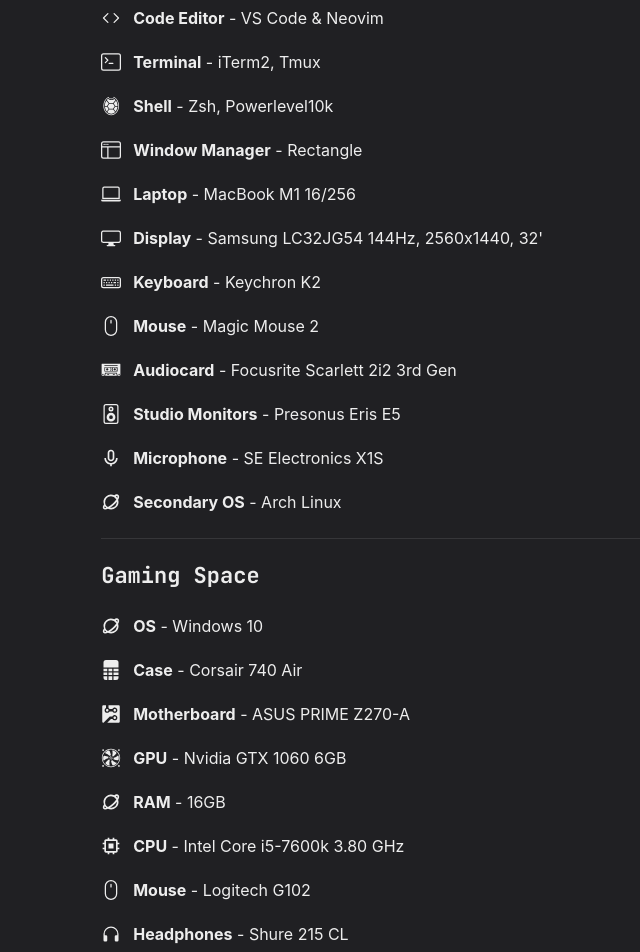
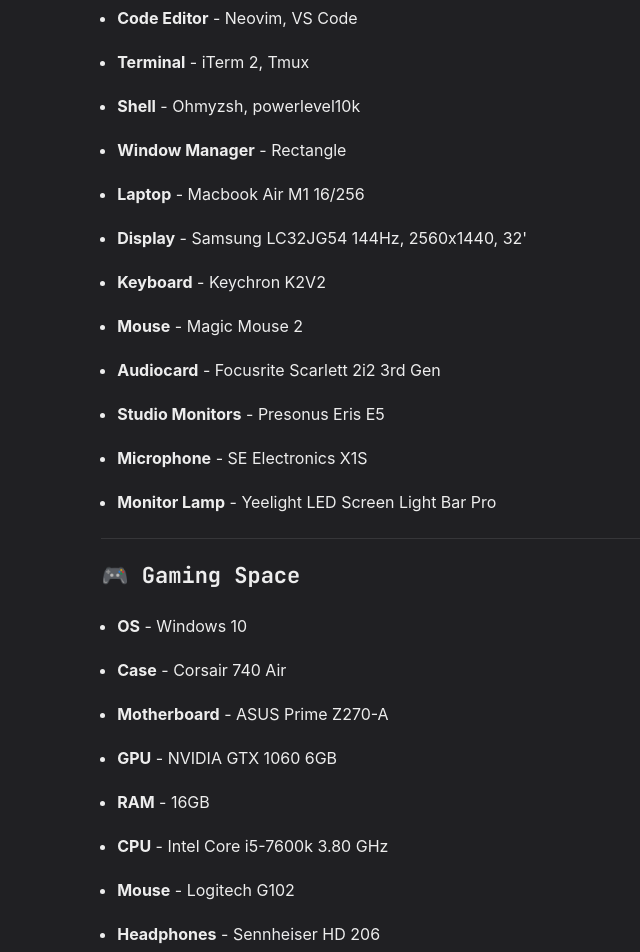
Before and after one commit to IcyKit/Personal-Website, a Next.js app: page /workspace in a window 1280 px wide. Shown: the part 160-1112 px from the top of the page, without its empty margins (252-892 px from the left). Built offline with nearby package versions, Linux system fonts and the light colour scheme.

Commit message:
Update: Main, stack, works, workspace pages updated

```diff
--- a/components/grid-item.js
+++ b/components/grid-item.js
@@ -1,16 +1,16 @@
-import NextLink from 'next/link';
-import Image from 'next/image';
-import { Box, Text, LinkBox, LinkOverlay } from '@chakra-ui/react';
-import { Global } from '@emotion/react';
+import NextLink from "next/link";
+import Image from "next/image";
+import { Box, Text, LinkBox, LinkOverlay } from "@chakra-ui/react";
+import { Global } from "@emotion/react";
 
 export const GridItem = ({ children, href, title, thumbnail }) => (
-  <Box w='100%' align="center">
+  <Box w="100%" align="center">
     <LinkBox cursor="pointer">
       <Image
         src={thumbnail}
         alt={title}
         className="grid-item-thumbnail"
-        placeholder='blur'
+        placeholder="blur"
         loading="lazy"
       />
       <LinkOverlay href={href} target="_blank">
@@ -19,28 +19,28 @@ export const GridItem = ({ children, href, title, thumbnail }) => (
       <Text fontSize={14}>{children}</Text>
     </LinkBox>
   </Box>
-)
+);
 
 export const WorkGridItem = ({ children, title, thumbnail, workLink }) => (
   <Box w="100%" align="center">
     <NextLink href={workLink} target="_blank">
       <LinkBox cursor="pointer">
-        <Image src={thumbnail}
+        <Image
+          src={thumbnail}
           alt={title}
           className="grid-item-thumbnail"
-          placeholder='blur' />
-        <LinkOverlay href={workLink}>
+          placeholder="blur"
+        />
+        <LinkOverlay href={workLink} target="_blank">
           <Text mt={2} fontSize={20}>
             {title}
           </Text>
         </LinkOverlay>
-        <Text fontSize={14}>
-          {children}
-        </Text>
+        <Text fontSize={14}>{children}</Text>
       </LinkBox>
     </NextLink>
   </Box>
-)
+);
 
 export const GridItemStyle = () => (
   <Global
@@ -50,4 +50,4 @@ export const GridItemStyle = () => (
     }
   `}
   />
-)
+);
--- a/pages/workspace.js
+++ b/pages/workspace.js
@@ -26,116 +26,132 @@ import { BiPlanet, BiChip, BiMicrophone } from "react-icons/bi";
 import { GoCircuitBoard } from "react-icons/go";
 import { MdOutlinePadding } from "react-icons/md";
 
+const workingSpace = [
+  {
+    title: "OS",
+    descr: "macOS",
+  },
+  {
+    title: "Code Editor",
+    descr: "Neovim, VS Code",
+  },
+  {
+    title: "Terminal",
+    descr: "iTerm 2, Tmux",
+  },
+  {
+    title: "Shell",
+    descr: "Ohmyzsh, powerlevel10k",
+  },
+  {
+    title: "Window Manager",
+    descr: "Rectangle",
+  },
+  {
+    title: "Laptop",
+    descr: "Macbook Air M1 16/256",
+  },
+  {
+    title: "Display",
+    descr: "Samsung LC32JG54 144Hz, 2560x1440, 32'",
+  },
+  {
+    title: "Keyboard",
+    descr: "Keychron K2V2",
+  },
+  {
+    title: "Mouse",
+    descr: "Magic Mouse 2",
+  },
+  {
+    title: "Audiocard",
+    descr: "Focusrite Scarlett 2i2 3rd Gen",
+  },
+  {
+    title: "Studio Monitors",
+    descr: "Presonus Eris E5",
+  },
+  {
+    title: "Microphone",
+    descr: "SE Electronics X1S",
+  },
+  {
+    title: "Monitor Lamp",
+    descr: "Yeelight LED Screen Light Bar Pro",
+  },
+];
+
+const gamingSpace = [
+  {
+    title: "OS",
+    descr: "Windows 10",
+  },
+  {
+    title: "Case",
+    descr: "Corsair 740 Air",
+  },
+  {
+    title: "Motherboard",
+    descr: "ASUS Prime Z270-A",
+  },
+  {
+    title: "GPU",
+    descr: "NVIDIA GTX 1060 6GB",
+  },
+  {
+    title: "RAM",
+    descr: "16GB",
+  },
+  {
+    title: "CPU",
+    descr: "Intel Core i5-7600k 3.80 GHz",
+  },
+  {
+    title: "Mouse",
+    descr: "Logitech G102",
+  },
+  {
+    title: "Headphones",
+    descr: "Sennheiser HD 206",
+  },
+  {
+    title: "Mouse Pad",
+    descr: "ZET GAMING GM-XL Gun",
+  },
+];
+
 const Stack = () => {
   return (
     <Layout title="Workspace">
       <Container mt={4}>
         <Section delay={0.2}>
           <Heading Heading as="h3" fontSize={22}>
-            Working Space
+            🖥️ Working Space
           </Heading>
         </Section>
         <Section delay={0.2}>
-          <List spacing={5} fontSize={16}>
-            <ListItem>
-              <ListIcon as={BiPlanet} w={5} h={5} mr={3} />
-              <b>OS</b> - macOS
-            </ListItem>
-            <ListItem>
-              <ListIcon as={BsCode} w={5} h={5} mr={3} />
-              <b>Code Editor</b> - VS Code & Neovim
-            </ListItem>
-            <ListItem>
-              <ListIcon as={BsTerminal} w={5} h={5} mr={3} />
-              <b>Terminal</b> - iTerm2, Tmux
-            </ListItem>
-            <ListItem>
-              <ListIcon as={GiTurtleShell} w={5} h={5} mr={3} />
-              <b>Shell</b> - Zsh, Powerlevel10k
-            </ListItem>
-            <ListItem>
-              <ListIcon as={BsWindowSidebar} w={5} h={5} mr={3} />
-              <b>Window Manager</b> - Rectangle
-            </ListItem>
-            <ListItem>
-              <ListIcon as={BsLaptop} w={5} h={5} mr={3} />
-              <b>Laptop</b> - MacBook M1 16/256
-            </ListItem>
-            <ListItem>
-              <ListIcon as={BsDisplay} w={5} h={5} mr={3} />
-              <b>Display</b> - Samsung LC32JG54 144Hz, 2560x1440, 32'
-            </ListItem>
-            <ListItem>
-              <ListIcon as={BsKeyboard} w={5} h={5} mr={3} />
-              <b>Keyboard</b> - Keychron K2
-            </ListItem>
-            <ListItem>
-              <ListIcon as={BsMouse} w={5} h={5} mr={3} />
-              <b>Mouse</b> - Magic Mouse 2
-            </ListItem>
-            <ListItem>
-              <ListIcon as={GiAudioCassette} w={5} h={5} mr={3} />
-              <b>Audiocard</b> - Focusrite Scarlett 2i2 3rd Gen
-            </ListItem>
-            <ListItem>
-              <ListIcon as={BsSpeaker} w={5} h={5} mr={3} />
-              <b>Studio Monitors</b> - Presonus Eris E5
-            </ListItem>
-            <ListItem>
-              <ListIcon as={BiMicrophone} w={5} h={5} mr={3} />
-              <b>Microphone</b> - SE Electronics X1S
-            </ListItem>
-            <ListItem>
-              <ListIcon as={BiPlanet} w={5} h={5} mr={3} />
-              <b>Secondary OS</b> - Arch Linux
-            </ListItem>
-          </List>
+          <UnorderedList spacing={5} fontSize={16}>
+            {workingSpace.map((item) => (
+              <ListItem>
+                <b>{item.title}</b> - {item.descr}
+              </ListItem>
+            ))}
+          </UnorderedList>
         </Section>
         <Section delay={0.6}>
           <Divider my={6} />
           <Heading Heading as="h3" fontSize={22}>
-            Gaming Space
+            🎮 Gaming Space
           </Heading>
         </Section>
         <Section delay={0.6}>
-          <List spacing={5} fontSize={16}>
-            <ListItem>
-              <ListIcon as={BiPlanet} w={5} h={5} mr={3} />
-              <b>OS</b> - Windows 10
-            </ListItem>
-            <ListItem>
-              <ListIcon as={BsFileSpreadsheetFill} w={5} h={5} mr={3} />
-              <b>Case</b> - Corsair 740 Air
-            </ListItem>
-            <ListItem>
-              <ListIcon as={GoCircuitBoard} w={5} h={5} mr={3} />
-              <b>Motherboard</b> - ASUS PRIME Z270-A
-            </ListItem>
-            <ListItem>
-              <ListIcon as={GiComputerFan} w={5} h={5} mr={3} />
-              <b>GPU</b> - Nvidia GTX 1060 6GB
-            </ListItem>
-            <ListItem>
-              <ListIcon as={BiPlanet} w={5} h={5} mr={3} />
-              <b>RAM</b> - 16GB
-            </ListItem>
-            <ListItem>
-              <ListIcon as={BiChip} w={5} h={5} mr={3} />
-              <b>СPU</b> - Intel Core i5-7600k 3.80 GHz
-            </ListItem>
-            <ListItem>
-              <ListIcon as={BsMouse} w={5} h={5} mr={3} />
-              <b>Mouse</b> - Logitech G102
-            </ListItem>
-            <ListItem>
-              <ListIcon as={BsHeadphones} w={5} h={5} mr={3} />
-              <b>Headphones</b> - Shure 215 CL
-            </ListItem>
-            <ListItem>
-              <ListIcon as={MdOutlinePadding} w={5} h={5} mr={3} />
-              <b>Mouse Pad</b> - ZET GAMING GM-XL Gun
-            </ListItem>
-          </List>
+          <UnorderedList spacing={5} fontSize={16}>
+            {gamingSpace.map((item) => (
+              <ListItem>
+                <b>{item.title}</b> - {item.descr}
+              </ListItem>
+            ))}
+          </UnorderedList>
         </Section>
       </Container>
     </Layout>
```
Also changed, not shown: pages/index.js (+5 -12 lines), pages/stack.js (+44 -79 lines), pages/stackSecondVar.js (added, +177 -0 lines), pages/works.js (+58 -20 lines), public/works/Dolphin.png (added).
